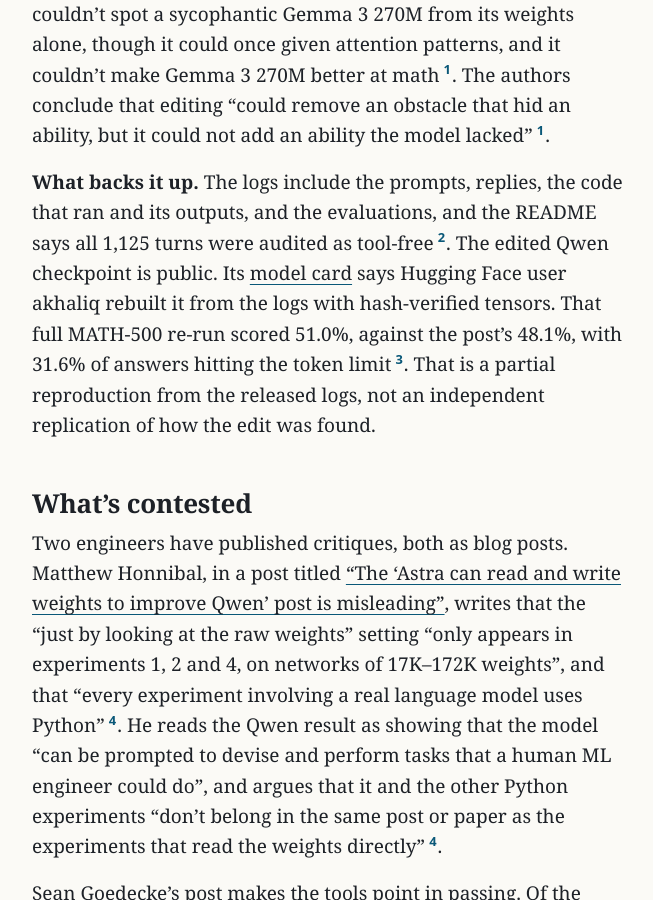
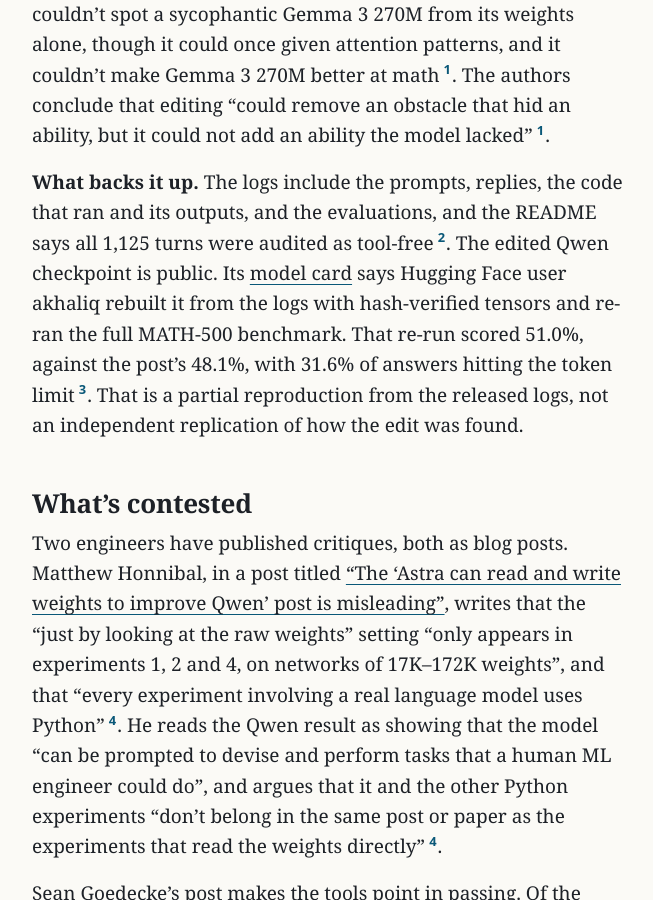
Before and after one commit to northwind-press/northwind-press.github.io, a Jekyll site: the page built from _posts/2026-11-05-weight-space-programming.md, in a window 1280 px wide and 900 px high, scrolled down 2644 px. Shown: the whole window, without its empty margins (308-961 px from the left). Built offline with Jekyll 4.4.1, drawn with Linux system fonts in a browser that asks for light colours.

Commit message:
Copy: give the re-run an antecedent (model card: akhaliq built the checkpoint and the re-run)
Co-Authored-By: Claude Opus 5.5 <noreply@anthropic.com>

```diff
--- a/_posts/2026-11-05-weight-space-programming.md
+++ b/_posts/2026-11-05-weight-space-programming.md
@@ -80,7 +80,7 @@ With only 10 or 25 forward-pass batches, the authors report, the loops barely we
 
 **What didn't work.** The post reports its own failures. The model couldn't spot a sycophantic Gemma 3 270M from its weights alone, though it could once given attention patterns, and it couldn't make Gemma 3 270M better at math{% include cite.html n=1 %}. The authors conclude that editing "could remove an obstacle that hid an ability, but it could not add an ability the model lacked"{% include cite.html n=1 %}.
 
-**What backs it up.** The logs include the prompts, replies, the code that ran and its outputs, and the evaluations, and the README says all 1,125 turns were audited as tool-free{% include cite.html n=2 %}. The edited Qwen checkpoint is public. Its [model card](https://huggingface.co/RikiyaT/Qwen3.5-0.8B-weight-space-programming) says Hugging Face user akhaliq rebuilt it from the logs with hash-verified tensors. That full MATH-500 re-run scored 51.0%, against the post's 48.1%, with 31.6% of answers hitting the token limit{% include cite.html n=3 %}. That is a partial reproduction from the released logs, not an independent replication of how the edit was found.
+**What backs it up.** The logs include the prompts, replies, the code that ran and its outputs, and the evaluations, and the README says all 1,125 turns were audited as tool-free{% include cite.html n=2 %}. The edited Qwen checkpoint is public. Its [model card](https://huggingface.co/RikiyaT/Qwen3.5-0.8B-weight-space-programming) says Hugging Face user akhaliq rebuilt it from the logs with hash-verified tensors and re-ran the full MATH-500 benchmark. That re-run scored 51.0%, against the post's 48.1%, with 31.6% of answers hitting the token limit{% include cite.html n=3 %}. That is a partial reproduction from the released logs, not an independent replication of how the edit was found.
 
 ## What's contested
 
```
